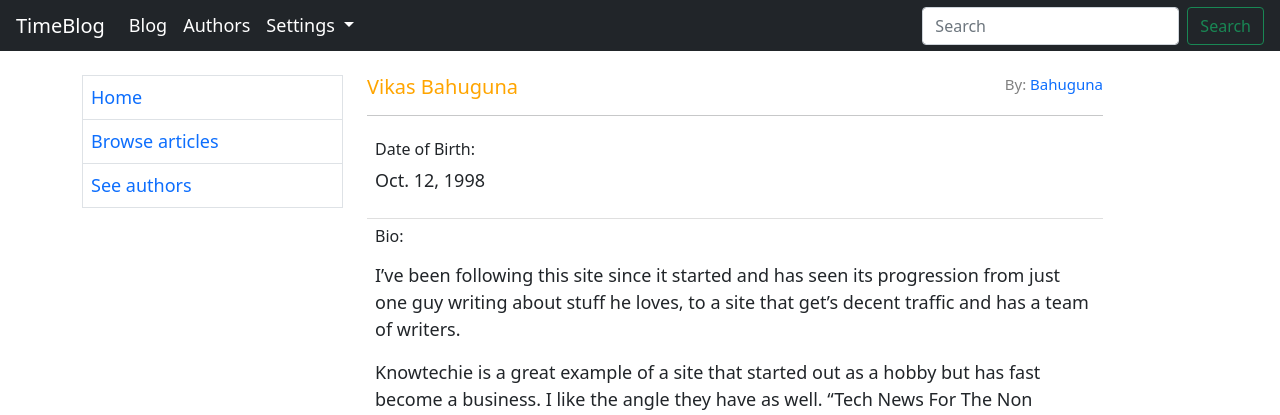
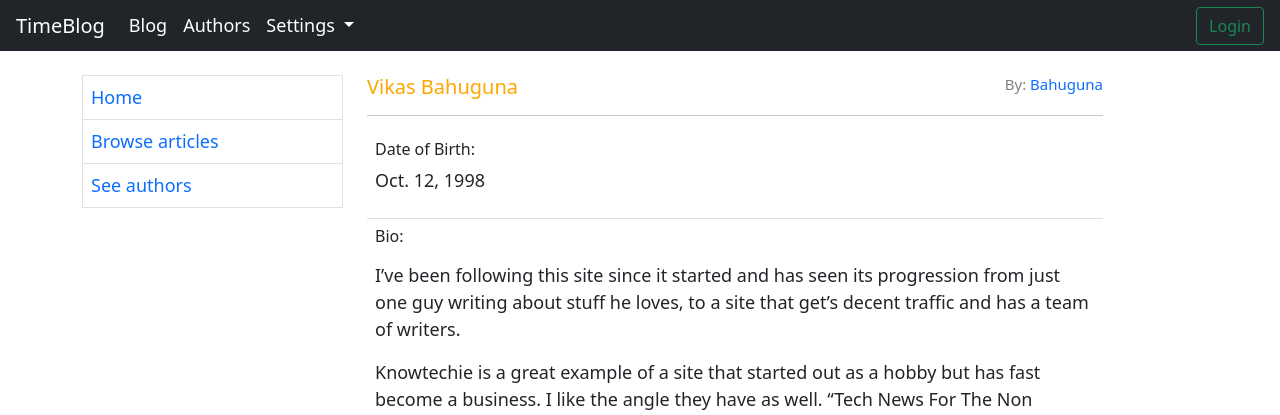
Before and after one commit to vikas1412/diyblog-djangodocs, a Django app: page /blogs/author/3 in a window 1280 px wide. Shown: the top 415 px of the page. Run offline with Django 3.2, Linux system fonts and the light colour scheme; data comes from the database, SQL or seed files in the repository.

Commit message:
Display user name

```diff
--- a/templates/base.html
+++ b/templates/base.html
@@ -56,10 +56,14 @@
                     </ul>
                 </li>
             </ul>
-            <form class="d-flex">
-                <input class="form-control me-2" type="search" placeholder="Search" aria-label="Search">
-                <button class="btn btn-outline-success" type="submit">Search</button>
-            </form>
+
+            {% if user.is_authenticated %}
+                <button class="btn btn-outline-success">{{ user.username }}</button>
+            {% else %}
+                <a href="{% url 'login' %}" class="btn btn-outline-success">Login</a>
+            {% endif %}
+
+
         </div>
     </div>
 </nav>
```
